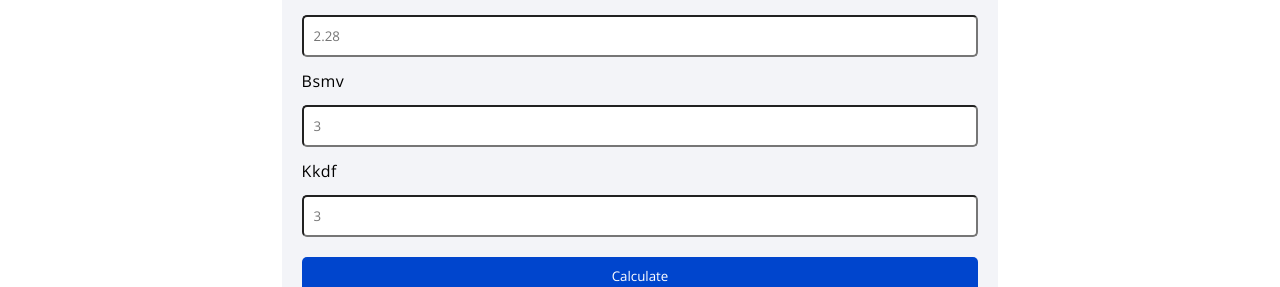
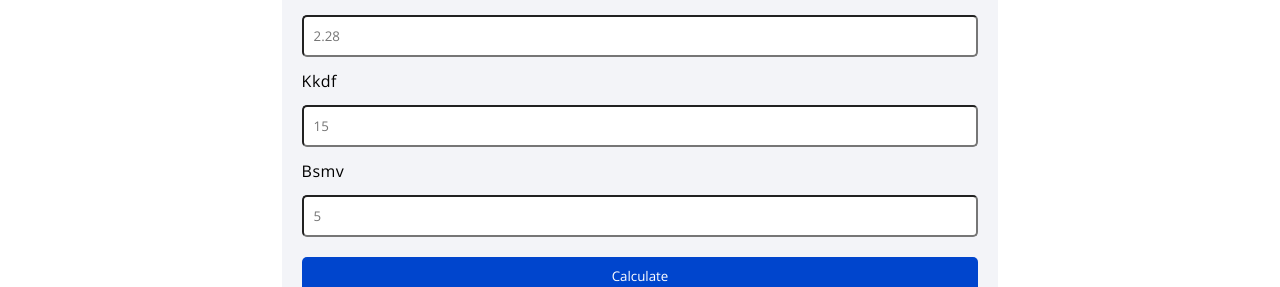
Before and after one commit to arifpehlivan/react-credit-app, a React (Create React App) app: page / in a window 1280 px wide. Shown: the part 439-726 px from the top of the page. Built offline with nearby package versions, Linux system fonts and the light colour scheme; the HTML template or start-up script is replaced by a standard one.

Commit message:
add disabled button

```diff
--- a/src/App.js
+++ b/src/App.js
@@ -16,8 +16,8 @@ function App() {
     times: "",
     time: Number,
     rate: Number,
-    bsmv: "",
-    kkdf: ""
+    bsmv: Number,
+    kkdf: Number
   })
   const [table, setTable] = useState([])
   var dataTable = [
@@ -145,7 +145,7 @@ function App() {
     timeFactor = 365 / 30;
   }
   var karTutari = (form.amount * form.rate * timeFactor)
-  console.log("taksitTutari", taksitTutari);
+  // console.log("taksitTutari", taksitTutari);
   dataTable.map((item, index) => {
     dataTable[index].taksitNo = index + 1;
     dataTable[index].taksitTutar = taksitTutari.toFixed(2);
--- a/src/components/Form.js
+++ b/src/components/Form.js
@@ -2,18 +2,28 @@ import React, { useState } from 'react'
 import "./form.css"
 import { Context, useContext } from '../context';
 import CurrencyFormat from 'react-currency-format';
+import { useEffect } from 'react';
 
 const Form = () => {
+    const [disabled, setDisabled] = useState(true);
     const {setPopup, setShow, form, setForm} = useContext(Context);
     const onChange = (e) => {
         setForm({ ...form, [e.target.name]: e.target.value });
-        console.log("form.amount",form.amount);
+        // console.log("form.amount",form.amount);
     }
     const calculate = () => {
         setPopup(true)
         setShow(false)
     }
-
+    useEffect(() => {
+        function isNull(){
+            if(form.time && form.times && form.rate && form.kkdf && form.bsmv){
+                setDisabled(false);
+            }
+            console.log(disabled);
+        }
+        isNull()
+    },[form])
     return (
         <main onClick={()=> setShow(false)}>
             <div className="container">
@@ -49,15 +59,15 @@ const Form = () => {
                             <p>Profit Rate</p>
                             <input placeholder='2.28' name="rate" value={form.name}
                                 onChange={onChange}/>
+                                <p>Kkdf</p>
+                            <input placeholder='15' name="kkdf" value={form.name}
+                                onChange={onChange}/>
                             <p>Bsmv</p>
-                            <input placeholder='3' name="bsmv" value={form.name}
-                                onChange={onChange}/>
-                            <p>Kkdf</p>
-                            <input placeholder='3' name="kkdf" value={form.name}
+                            <input placeholder='5' name="bsmv" value={form.name}
                                 onChange={onChange}/>
                         </div>
                         <div className="calculate">
-                            <button onClick={calculate}>Calculate</button>
+                            <button onClick={calculate} disabled={disabled}>Calculate</button>
                         </div>
                     </div>
             </div>
--- a/src/components/Header.js
+++ b/src/components/Header.js
@@ -19,7 +19,7 @@ const Header = () => {
     //         setMode(!mode)
     //     }
     // },[mode])
-    console.log(mode);
+    // console.log(mode);
     return (
         <header className={mode ? "modeActive" : "modePasif"}>
             <div className="toggle" onClick={() => setShow(!show)}>
--- a/src/components/form.css
+++ b/src/components/form.css
@@ -68,6 +68,8 @@ main .form input:focus {
     border: none;
 }
 
+
+
 @media (max-width: 1400px) {
     main .container {
         width: 80%;
```
